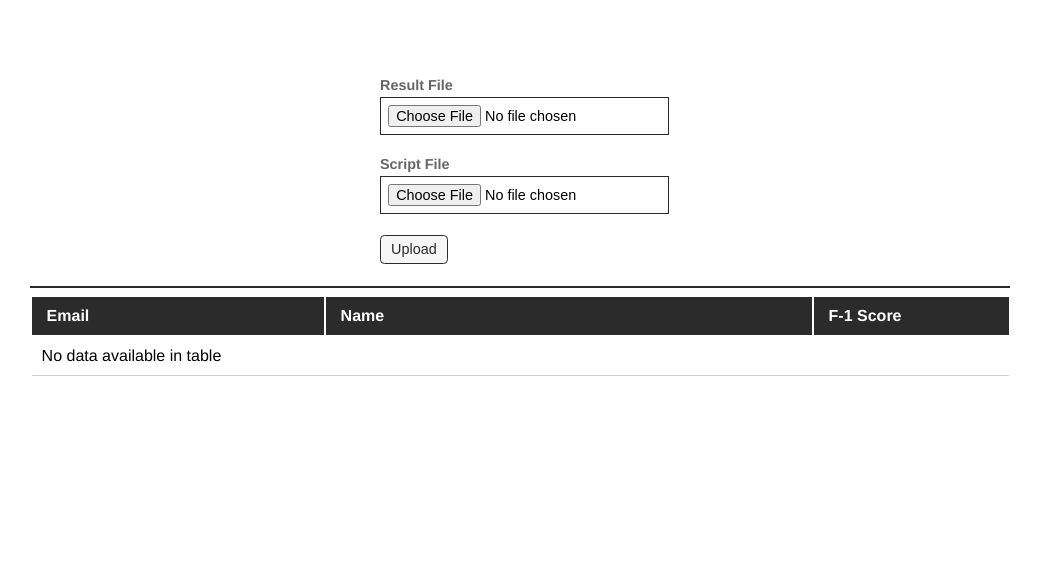
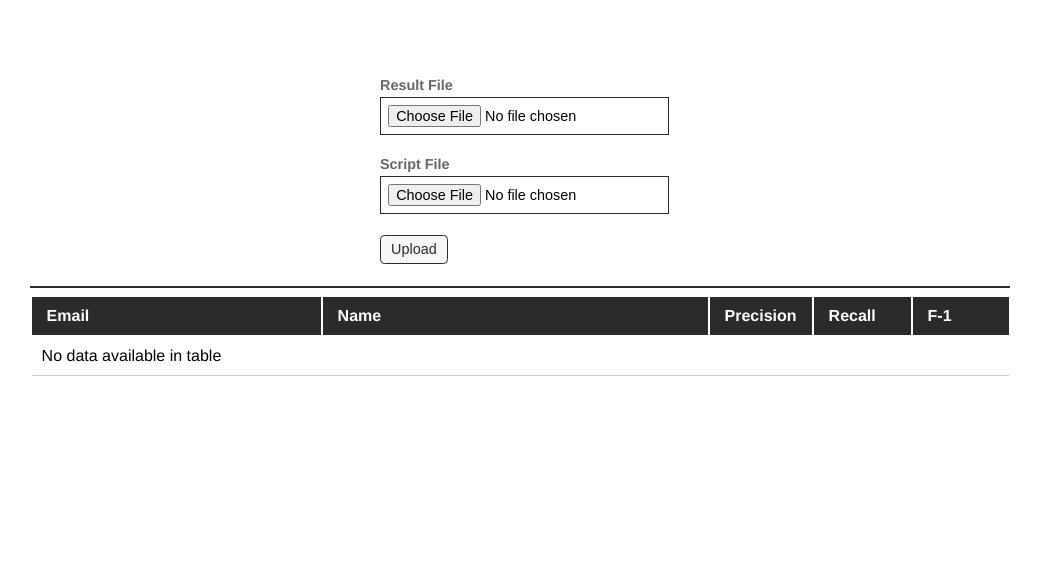
Before and after one commit to anantb/leaderboard, a Django app: template server/templates/home.html in a window 1280 px wide. Shown: the part 66-641 px from the top of the page, without its empty margins (120-1160 px from the left). Run offline with Django 3.2, Linux system fonts and the light colour scheme; the template is opened without the code that fills it, so the values that code supplies are empty.

Commit message:
precision recall

```diff
--- a/server/models.py
+++ b/server/models.py
@@ -28,7 +28,8 @@ class Score(models.Model):
 	id = models.AutoField(primary_key=True)
 	timestamp = models.DateTimeField(auto_now=True)
 	user = models.ForeignKey('User')
-	score = models.FloatField()
+	precision = models.FloatField()
+	recall = models.FloatField()
 
 	def __unicode__(self):
 		return self.user_id + '_score'
--- a/server/templates/home.html
+++ b/server/templates/home.html
@@ -23,7 +23,9 @@
 		<tr>
 			<th>Email</th>
 			<th>Name</th>
-			<th>F-1 Score</th>
+			<th>Precision</th>
+			<th>Recall</th>
+			<th>F-1</th>
 		</tr>
 		</thead>
 	</table>
@@ -38,8 +40,10 @@ $(document).ready(function(){
 		"sWidth": "100%",
 		"aoColumns": [
 			{"sWidth": "30%"},
-			{"sWidth": "50%"},
-			{"sWidth": "20%"},
+			{"sWidth": "40%"},
+			{"sWidth": "10%"},
+			{"sWidth": "10%"},
+			{"sWidth": "10%"},
 		]
 
 	});
@@ -50,7 +54,7 @@ $(document).ready(function(){
 		    success: function(result) {
 		    	score_table.fnClearTable()
 		        result.res.forEach(function(r){
-		        	score_table.fnAddData([r.id, r.name, r.score])
+		        	score_table.fnAddData([r.id, r.name, r.precision, r.recall, r.f1])
 		        })
 		    }
 		});
```
Also changed, not shown: server/views.py (+12 -5 lines).
